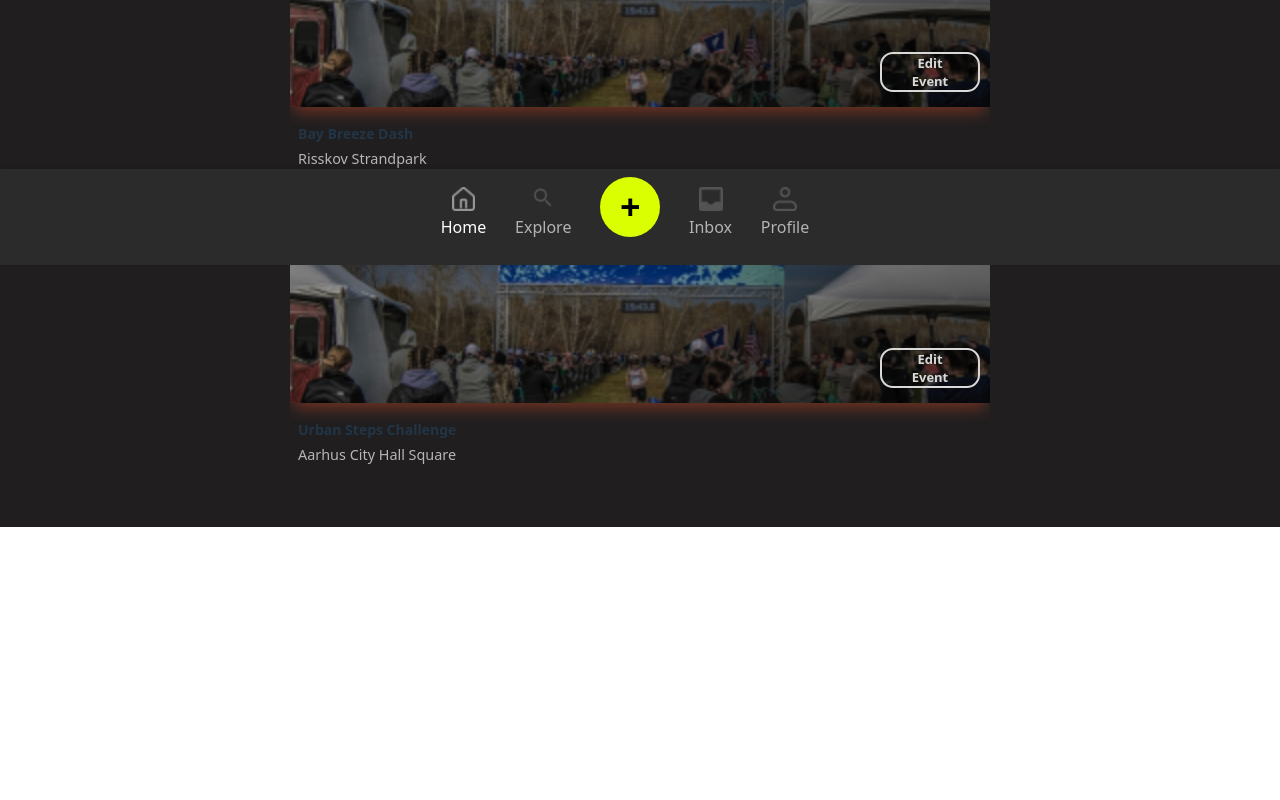
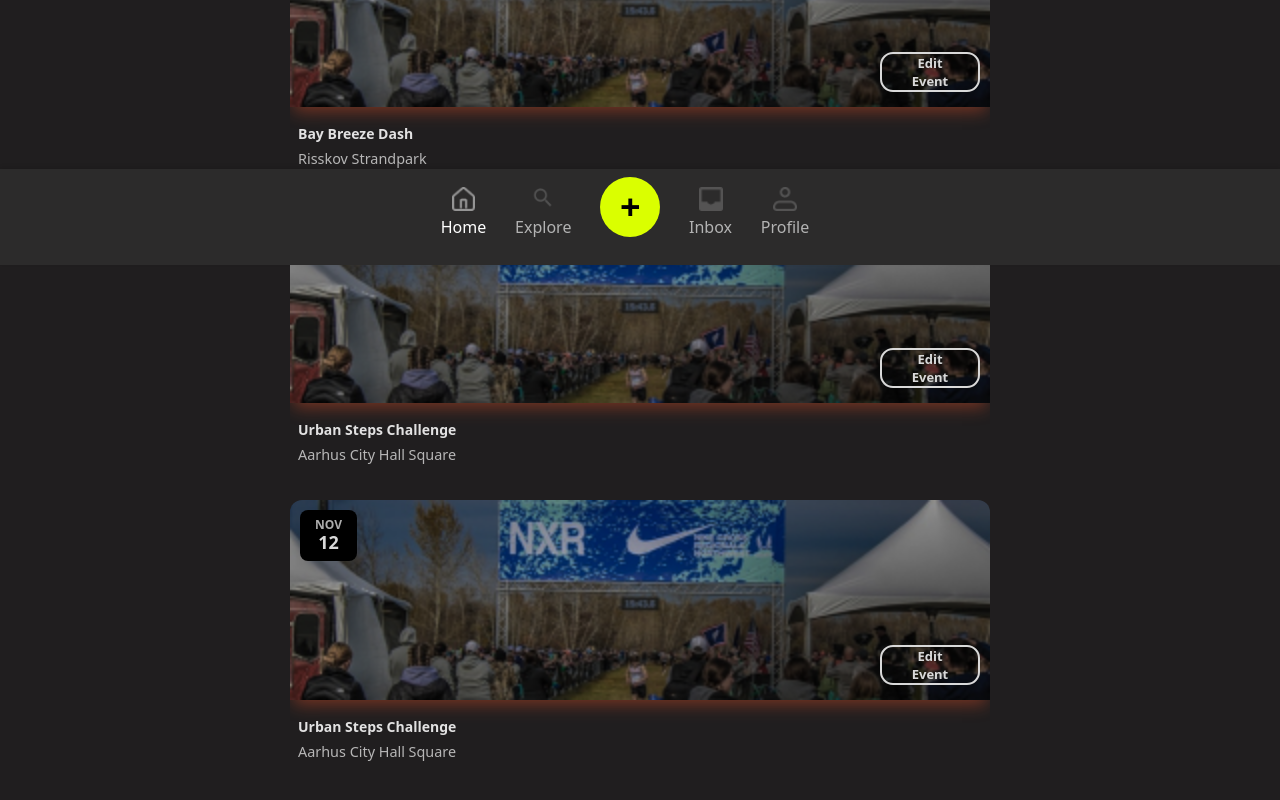
Before and after one commit to RichardHoleva/WebApp2025, a React (Vite) app in the folder Runder/: page /dashboard in a window 1280 px wide. Shown: the part 540-1340 px from the top of the page. Before the commit the page ends 1067 px from the top, so only its background shows below. Built offline with nearby package versions, Linux system fonts and the light colour scheme; no server answers; sample sign-in values are in the browser's storage.

Commit message:
Update color scheme in index.css, enhance CreateGeneral input field, add EventCard to Dashboard, and change error message color in login.css

```diff
--- a/Runder/src/index.css
+++ b/Runder/src/index.css
@@ -3,7 +3,7 @@
   line-height: 1.5;
   font-weight: 400;
 
-  color-scheme: light dark;
+  color-scheme:  dark;
   color: rgba(255, 255, 255, 0.87);
   background-color: #201E1F;
   --background-color: #201E1F;
@@ -48,16 +48,3 @@ button:focus,
 button:focus-visible {
   outline: 4px auto -webkit-focus-ring-color;
 }
-
-@media (prefers-color-scheme: light) {
-  :root {
-    color: #213547;
-    background-color: #ffffff;
-  }
-  a:hover {
-    color: #747bff;
-  }
-  button {
-    background-color: #f9f9f9;
-  }
-}
--- a/Runder/src/pages/Create-General.jsx
+++ b/Runder/src/pages/Create-General.jsx
@@ -16,13 +16,17 @@ export default function CreateGeneral() {
         <div className="header">
           <h2>General Information</h2>
           <button className="close-btn">×</button>
+
         </div>
         <AddImage />
         <div className="section-header">
           <h3 className="section-title">Event Title</h3>
           <span className="required-badge">Required</span>
         </div>
-        <InputField placeholder="Enter event title" />
+        <InputField
+        placeholder="Enter event title"
+        multiline={false}
+        rows={3}/>
         <div className="section-header-description">
           <h3 className="section-title">Event Description</h3>
           <span className="required-badge">Optional</span>
--- a/Runder/src/pages/Dashboard.jsx
+++ b/Runder/src/pages/Dashboard.jsx
@@ -44,6 +44,15 @@ export default function Dashboard() {
                 onJoinEvent={() => console.log("Joined Urban Steps Challenge")}
               />
 
+              <EventCard
+                title="Urban Steps Challenge"
+                location="Aarhus City Hall Square"
+                date={{ month: "NOV", day: "12" }}
+                imageUrl={runnerImage}
+                onJoinEvent={() => console.log("Joined Urban Steps Challenge")}
+              />
+
+
 
             </div>
           </div>
--- a/Runder/src/styles/login.css
+++ b/Runder/src/styles/login.css
@@ -18,7 +18,7 @@
 }
 
 .login-container .error-message {
-  color: crimson;
+  color: rgb(0, 0, 0);
   margin: 8px 0;
 }
 
```
